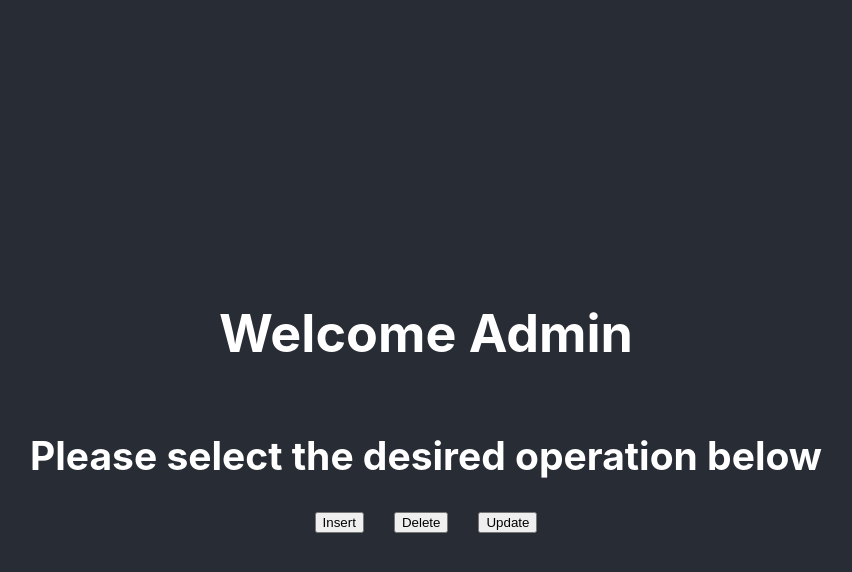
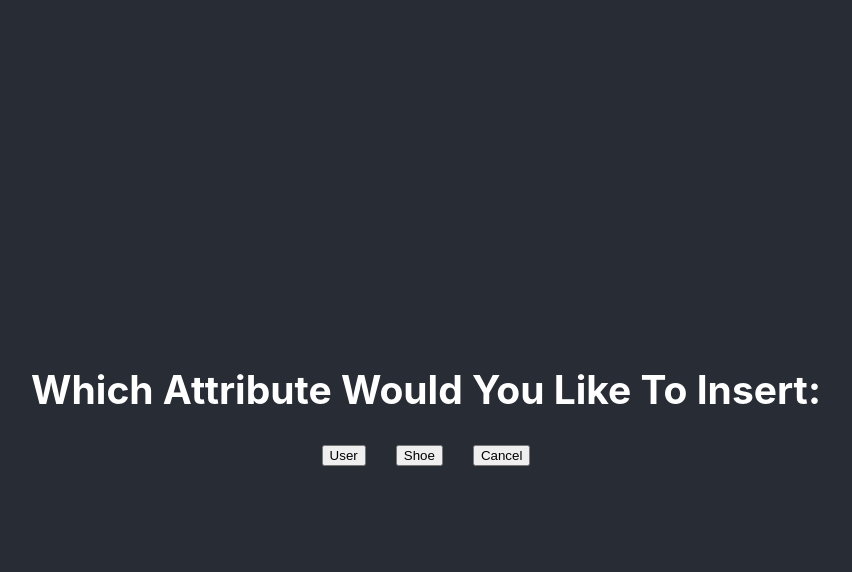
Before and after one commit to pierretranva/shoe-collection, a React (Create React App) app in the folder frontend/: page / in a window 1280 px wide. Both pictures are taken after a click on the button "Insert". Shown: the top 572 px of the page, without its empty margins (214-1066 px from the left). Built offline with nearby package versions, Linux system fonts and the light colour scheme.

Commit message:
Additional full front end commit

```diff
--- a/frontend/package.json
+++ b/frontend/package.json
@@ -6,6 +6,7 @@
     "@testing-library/jest-dom": "^5.17.0",
     "@testing-library/react": "^13.4.0",
     "@testing-library/user-event": "^13.5.0",
+    "axios": "^1.7.7",
     "react": "^18.3.1",
     "react-dom": "^18.3.1",
     "react-scripts": "5.0.1",
--- a/frontend/src/App.js
+++ b/frontend/src/App.js
@@ -1,40 +1,249 @@
 import './App.css';
 
-function Insert() {
+import axios from 'axios';
+import { useState } from 'react';
+
+
+export default function MyApp() {
+  //Sets up selected operations and defines current operations and attributes
+  const [selectedOperation, setOperation] = useState(null);
+  const [selectedAttribute, setAttribute] = useState(null);
+  const operations = [
+    {operation: 'Insert', attributes: ['User', 'Shoe']},
+    {operation: 'Delete', attributes: ['User', 'Shoe', 'Post']},
+    {operation: 'Update', attributes: ['User', 'Shoe', 'Post']}
+  ];
+
+  //Defines attribute for delete functionality
+  const [deleteID, setDeleteID] = useState("");
+
+  //Defines attributes needed for the User payloads
+  const[userID, setUserID] = useState("");
+  const [name, setName] = useState("");
+  const [password, setPassword] = useState("");
+  const [dateOfBirth, setDateOfBirth] = useState("");
+  const [hometown, setHometown] = useState("");
+
+  //Defines attributes needed for the Shoe payloads
+  const [shoeID, setShoeID] = useState("");
+  const [brand, setBrand] = useState("");
+  const [model, setModel] = useState("");
+  const [year, setYear] = useState("");
+  const [color, setColor] = useState("");
+  const [adminID, setAdminID] = useState("");
+
+  //Defines attributes needed for the Post payloads
+  const [postID, setPostID] = useState("");
+  const [caption, setCaption] = useState("");
+  const [pictureUrl, setPictureUrl] = useState("");
+  const [isSelling, setIsSelling] = useState("");
+  const [price, setPrice] = useState("");
+  const [sellingLink, setSellingLink] = useState("");
+  const [postDate, setPostDate] = useState("");
+
+  //Handles the cases that an attribute was clicked or the cancel button was clicked
+  const attributeClick = (attribute) => {
+    setAttribute(attribute);
+  };
+  const cancelClick = () => {
+    if (selectedAttribute) {
+      setAttribute(null);
+    } else {
+      setOperation(null);
+    }
+  };
+
+  //Handles delete, insert, and update functionality.
+  const handleDelete = async () => {
+    try {
+      await axios.delete(`http://127.0.0.1:8000/${selectedAttribute.toLowerCase()}s/${deleteID}`);
+      alert(`${selectedAttribute} with ID ${deleteID} deleted successfully.`);
+      cancelClick();
+    } catch (error) {
+      alert(`Failed to delete ${selectedAttribute.toLowerCase()} with ID ${deleteID}.`);
+    }
+  };
+
+  const handleInsert = () => {
+
+  }
+
+  const handleUpdate = () => {
+
+  }
+
+  //Sets up logic for each case that a button gets clicked
+  const renderForm = () => {
+    if (selectedOperation === 'Insert') {
+      if (selectedAttribute === 'User') {
+        return insertUser();
+      } else if (selectedAttribute === 'Shoe') {
+        return insertShoe();
+      }
+    } else if (selectedOperation === 'Delete') {
       return (
-    <button>
-      Insert
-    </button>
+        <>
+          <p>{selectedAttribute} ID To Delete: <input type="number" value={deleteID} onChange={(e) => setDeleteID(e.target.value)} placeholder="ID" /></p>
+
+          <div className="button">
+            <button onClick={handleDelete}>Submit</button>
+            <button onClick={cancelClick}>Cancel</button>
+          </div>
+        </>
+      );
+    } else if (selectedOperation === 'Update') {
+      if (selectedAttribute === 'User') {
+        return updateUser();
+      } else if (selectedAttribute === 'Shoe') {
+        return updateShoe();
+      } else if (selectedAttribute === 'Post') {
+        return updatePost();
+      }
+    }
+  };
+
+    //All Functions to Insert, Delete, and Update Users, Shoes, and Posts are here
+
+    //Inserts
+    function insertUser(){
+      return (
+        <>
+          <p>Insert New User:</p>
+
+          <p>Name: <input type="text" value={name} onChange={(e) => setName(e.target.value)} placeholder="Name" /></p>
+          <p>Password: <input type="text" value={password} onChange={(e) => setPassword(e.target.value)} placeholder="Password" /></p>
+          <p>Date Of Birth: <input type="text" value={dateOfBirth} onChange={(e) => setDateOfBirth(e.target.value)} placeholder="Date Of Birth" /></p>
+          <p>Hometown: <input type="text" value={hometown} onChange={(e) => setHometown(e.target.value)} placeholder="Hometown" /></p>
+
+          <div className="button">
+            <button onClick={handleInsert}>Submit</button>
+            <button onClick={cancelClick}>Cancel</button>
+          </div>
+        </>
       );
     }
 
-function Delete() {
+    function insertShoe(){
       return (
-    <button>
-      Delete
-    </button>
+        <>
+          <p>Insert New Shoe:</p>
+
+          <p>Brand: <input type="text" value={brand} onChange={(e) => setBrand(e.target.value)} placeholder="Brand" /></p>
+          <p>Model: <input type="text" value={model} onChange={(e) => setModel(e.target.value)} placeholder="Model" /></p>
+          <p>Year: <input type="number" value={year} onChange={(e) => setYear(e.target.value)} placeholder="Year" /></p>
+          <p>Color: <input type="text" value={color} onChange={(e) => setColor(e.target.value)} placeholder="Color" /></p>
+          <p>Admin ID: <input type="number" value={adminID} onChange={(e) => setAdminID(e.target.value)} placeholder="Admin ID" /></p>
+
+          <div className="button">
+            <button onClick={handleInsert}>Submit</button>
+            <button onClick={cancelClick}>Cancel</button>
+          </div>
+        </>
       );
     }
 
-function Update() {
+    //Updates
+    function updateUser(){
       return (
-    <button>
-      Update
-    </button>
+        <>
+          <p>Update User:</p>
+
+          <p>ID Of User To Update: <input type="number" value={userID} onChange={(e) => setUserID(e.target.value)} placeholder="ID" /></p>
+          <p>Name: <input type="text" value={name} onChange={(e) => setName(e.target.value)} placeholder="Name" /></p>
+          <p>Date Of Birth: <input type="text" value={dateOfBirth} onChange={(e) => setDateOfBirth(e.target.value)} placeholder="Date Of Birth" /></p>
+          <p>Hometown: <input type="text" value={hometown} onChange={(e) => setHometown(e.target.value)} placeholder="Hometown" /></p>
+
+          <div className="button">
+            <button onClick={handleUpdate}>Submit</button>
+            <button onClick={cancelClick}>Cancel</button>
+          </div>
+        </>
       );
     }
 
-export default function MyApp() {
+    function updateShoe(){
+      return (
+        <>
+          <p>Update Shoe:</p>
+
+          <p>ID Of Shoe To Update: <input type="number" value={shoeID} onChange={(e) => setShoeID(e.target.value)} placeholder="ID" /></p>
+          <p>Brand: <input type="text" value={brand} onChange={(e) => setBrand(e.target.value)} placeholder="Brand" /></p>
+          <p>Model: <input type="text" value={model} onChange={(e) => setModel(e.target.value)} placeholder="Model" /></p>
+          <p>Year: <input type="number" value={year} onChange={(e) => setYear(e.target.value)} placeholder="Year" /></p>
+          <p>Color: <input type="text" value={color} onChange={(e) => setColor(e.target.value)} placeholder="Color" /></p>
+
+          <div className="button">
+            <button onClick={handleUpdate}>Submit</button>
+            <button onClick={cancelClick}>Cancel</button>
+          </div>
+        </>
+      );
+    }
+
+    function updatePost(){
+      return (
+        <>
+          <p>Update Post:</p>
+
+          <p>ID Of Post To Update: <input type="number" value={postID} onChange={(e) => setPostID(e.target.value)} placeholder="ID" /></p>
+          <p>Caption: <input type="text" value={caption} onChange={(e) => setCaption(e.target.value)} placeholder="Caption" /></p>
+          <p>Picture URL: <input type="text" value={pictureUrl} onChange={(e) => setPictureUrl(e.target.value)} placeholder="Picture URL" /></p>
+          <p>Is Selling: <input type="number" value={isSelling} onChange={(e) => setIsSelling(e.target.value)} placeholder="Is Selling" /></p>
+          <p>Price: <input type="number" step={0.1} value={price} onChange={(e) => setPrice(e.target.value)} placeholder="Price" /></p>
+          <p>Selling Link: <input type="text" value={sellingLink} onChange={(e) => setSellingLink(e.target.value)} placeholder="Selling Link" /></p>
+          <p>Post Date: <input type="text" value={postDate} onChange={(e) => setPostDate(e.target.value)} placeholder="Post Date" /></p>
+
+          <div className="button">
+            <button onClick={handleUpdate}>Submit</button>
+            <button onClick={cancelClick}>Cancel</button>
+          </div>
+        </>
+      );
+    }
+
+
   return (
     <div className="App">
       <header className="App-header">
-        <h1>Welcome Admin</h1>
-        <h2>Please select the desired operation below</h2>
+
+        {/*Loads initial screen to prompt admin to select an operation*/}
+        {!selectedOperation && (
+          <>
+            <h1>Admin Development</h1>
+            <h2>Select The Desired Operation Below:</h2>
             <div className="button">
-          <Insert />
-          <Delete />
-          <Update />
+              {operations.map((operation) => (
+                <button key={operation.operation} onClick={() => setOperation(operation.operation)}>
+                  {operation.operation}
+                </button>
+              ))}
             </div>
+          </>
+        )}
+
+        {/*Prompts the admin to select an attribute*/}
+        {selectedOperation && !selectedAttribute && (
+          <>
+            <h2>Which Attribute Would You Like To {selectedOperation}:</h2>
+            <div className="button">
+              {operations
+                .find((operation) => operation.operation === selectedOperation)
+                ?.attributes.map((attribute) => (
+                  <button key={attribute} onClick={() => attributeClick(attribute)}>
+                    {attribute}
+                  </button>
+                ))}
+              <button onClick={cancelClick}>Cancel</button>
+            </div>
+          </>
+        )}
+
+        {/*Display specific information selected operation and attribute*/}
+        {selectedOperation && selectedAttribute && (
+          <>
+            {renderForm()}
+          </>
+        )}
       </header>
     </div>
   );
```
Also changed, not shown: 1 other file (tests, documents, lock files or other folders). Lines whose indentation alone changed are shown as unchanged.
